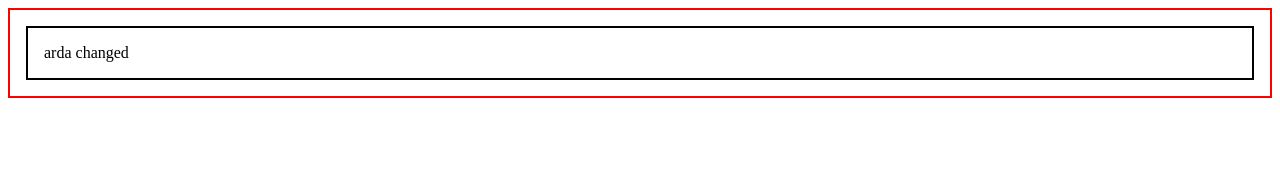
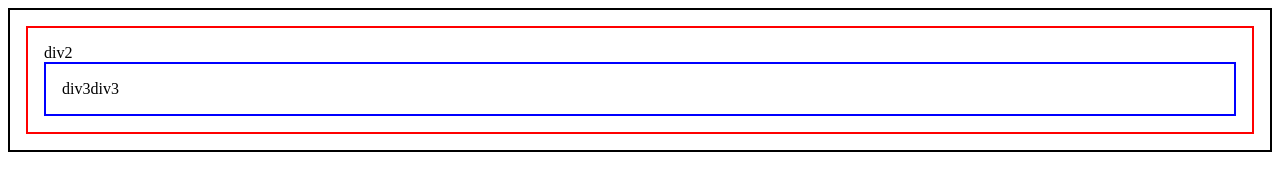
Before and after one commit to Spirolina/projectx, a plain HTML site: page index.html in a window 1280 px wide. Drawn offline with Linux system fonts and the light colour scheme.

Commit message:
create design method of component class

```diff
--- a/Component.js
+++ b/Component.js
@@ -5,6 +5,7 @@ class Component {
         this.childComp;
         this.props = props;
         this.className = className;
+        this.isMounted = false;
         this.children = []
         if (parent !== 'root') {
             let tempChildren = [...parent.children, this]
@@ -18,8 +19,7 @@ class Component {
 
     set state(newState) {
         this._state = newState;
-        this.unmount();
-        this.build()
+        this.update()
     }
 
     set parent(newParent) {
@@ -32,36 +32,52 @@ class Component {
 
 
     build() {
-        console.log(this)
+        console.log('build' + this.className)
         const div = document.createElement('div');
 
         if (this.className) {
             div.className = this.className;
         }
 
+        this.dom = div;
+        this.design();
+    }
+
+    design() {
         if (this._state) {
-            console.log(this._state.a)
-            div.innerText = this._state.a
+            console.log(this._state)
+            console.log(this.dom)
+            this.dom.insertAdjacentHTML('afterbegin', this._state.a)
+            console.log(this)
         }
-        this.dom = div;
-        this.mount();
+        if (!this.isMounted) {
+            this.mount()
+
+        }
+    }
+
+    update() {
+        this.design();
     }
 
     mount() {
         if (this._parent === 'root') {
             document.body.appendChild(this.dom);
+            this.isMounted = true
+
             this.mounted()
+
 
         } else {
             console.log(this._parent, this.className)
             this._parent.dom.appendChild(this.dom);
             console.log('component mount');
-
+            this.isMounted = true
             this.mounted()
 
         }
 
-        this.children.forEach(child => child.build())
+        this.children.forEach(child => child.update())
     }
 
     mounted() {
--- a/index.js
+++ b/index.js
@@ -1,15 +1,31 @@
 import htmlTranslater from "./htmlTranslater.js";
 import Component from "./Component.js";
 const body = document.body;
-const div = new Component('root', { a: 4, b: 5 }, 'kaan');
-const div2 = new Component(div, {}, 'arda')
+const div = new Component('root', { a: 4, b: 5 }, 'div');
+const div2 = new Component(div, {}, 'div2')
+const div3 = new Component(div2, {}, 'div3')
+
+
+
 div2.state = {
-    a: 'arda'
+    a: 'div2',
+    b: 'div3'
+}
+
+div3.state = {
+    a: 'div3'
 }
 
 
 setTimeout(() => {
-    div2.state = {
-        a:'arda changed'
+    div3.state = {
+        a: 'div3',
+        b:'hello'
     }
 }, 3000)
+
+setTimeout(() => {
+    div2.state = {
+        a: 'asdfasdf'
+    }
+}, 6000)
--- a/style.css
+++ b/style.css
@@ -1,9 +1,14 @@
-.arda {
+.div {
     padding: 16px;
     border: 2px solid black;
 }
 
-.kaan {
+.div2 {
     padding: 16px;
     border: 2px solid red;
 }
+
+.div3 {
+    padding: 16px;
+    border: 2px solid blue;
+}
```
